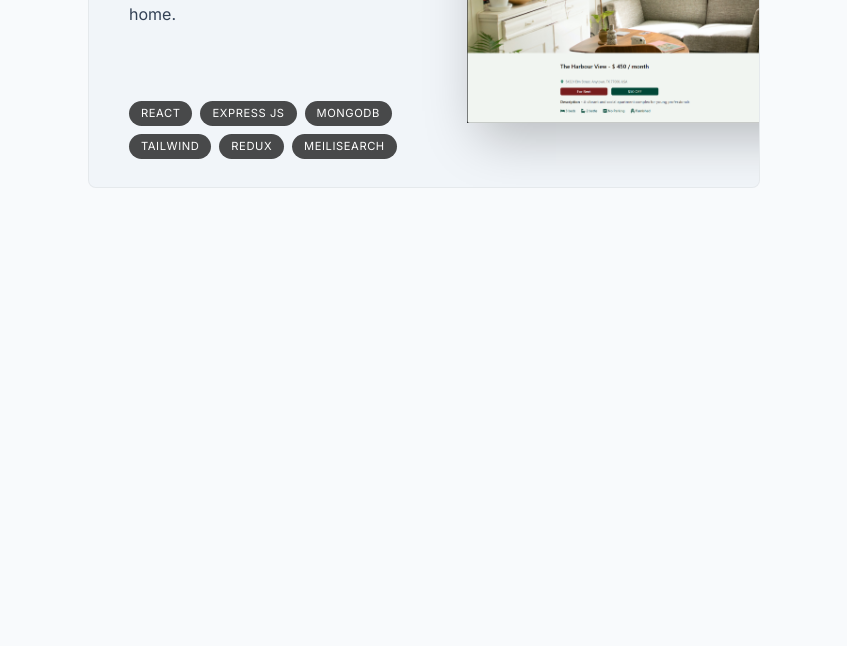
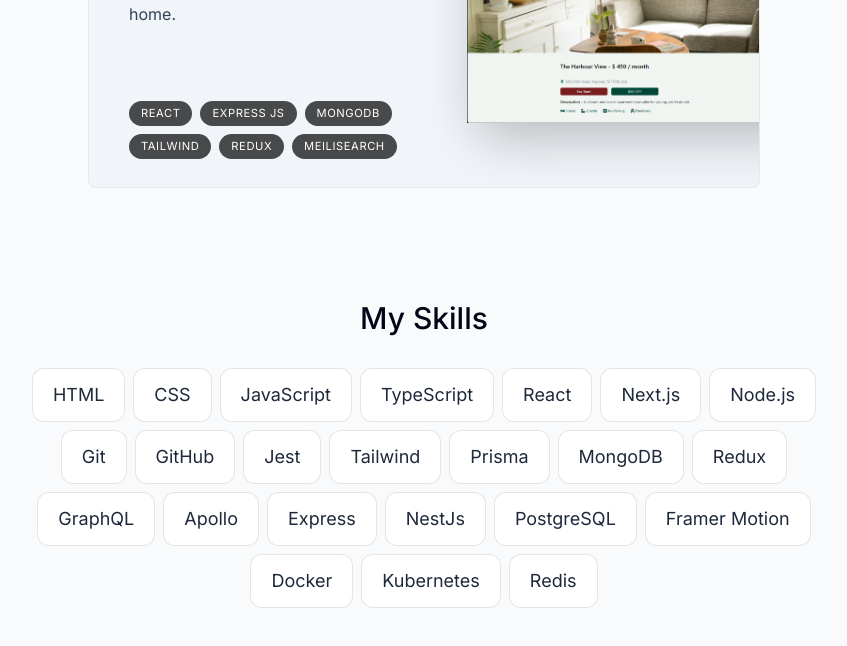
Before and after one commit to Abdelrahiim/new-portfolio, a Next.js app: page / in a window 1280 px wide. Shown: the part 2322-2968 px from the top of the page, without its empty margins (216-1063 px from the left). Built offline with nearby package versions, Linux system fonts and the light colour scheme.

Commit message:
implement skills section

```diff
--- a/src/components/Skills.tsx
+++ b/src/components/Skills.tsx
@@ -1,14 +1,49 @@
-"use client"
+"use client";
 
-import { useSectionInView } from "~/lib/hooks"
+import { useSectionInView } from "~/lib/hooks";
+import SectionHeading from "./SectionHeading";
+import { skillsData } from "~/lib/data";
+import { motion  } from "framer-motion";
 
+
+
+const fadeInAnimationVariants = {
+    initial: {
+      opacity: 0,
+      y: 100,
+    },
+    animate: (index: number) => ({
+      opacity: 1,
+      y: 0,
+      transition: {
+        delay: 0.05 * index,
+      },
+    }),
+  };
 const Skills = () => {
-    const {ref} = useSectionInView("Skills")
+  const { ref } = useSectionInView("Skills");
   return (
-    <section ref={ref}>
+    <section ref={ref} className="mb-28 max-w-[53rem]">
+      <SectionHeading>My Skills</SectionHeading>
+      <ul className="flex flex-wrap justify-center gap-2 text-lg text-slate-800">
+        {skillsData.map((skill, index) => (
+          <motion.li
+            key={index}
+            className="borderBlack rounded-xl bg-white px-5 py-3 dark:bg-white/10 dark:text-white/80"
+            variants={fadeInAnimationVariants}
+            initial="initial"
+            whileInView="animate"
+            viewport={{
+              once: true,
+            }}
+            custom={index}
+          >
+            {skill}
+          </motion.li>
+        ))}
+      </ul>
+    </section>
+  );
+};
 
-    </section>
-  )
-}
-
-export default Skills
+export default Skills;
```
